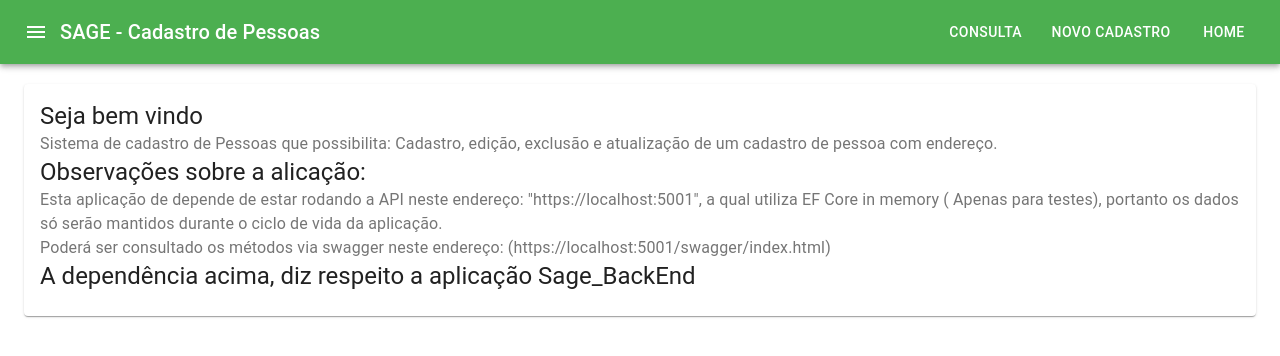
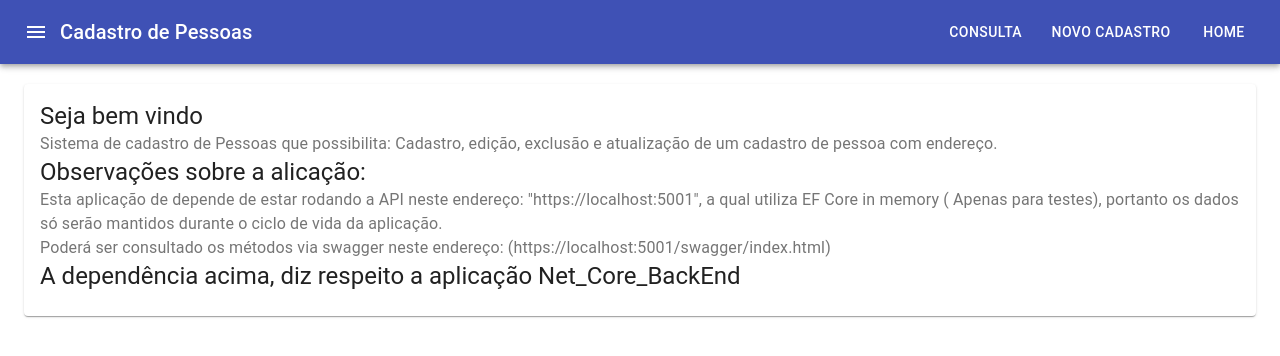
Before and after one commit to pedro-vieira-runing-to-7/React-FrontEnd, a React (Create React App) app: page / in a window 1280 px wide. Shown: the top 356 px of the page. Built offline with nearby package versions, Linux system fonts and the light colour scheme; no server answers; the HTML template or start-up script is replaced by a standard one.

Commit message:
Ajustes Sistêmico

```diff
--- a/src/component/Home.jsx
+++ b/src/component/Home.jsx
@@ -29,7 +29,7 @@ render()
         </Typography>
 
         <Typography variant="h5" component="h2">
-         A dependência acima, diz respeito a aplicação Sage_BackEnd
+         A dependência acima, diz respeito a aplicação Net_Core_BackEnd
         </Typography>
 
       </CardContent>
--- a/src/component/Navbar.jsx
+++ b/src/component/Navbar.jsx
@@ -7,8 +7,7 @@ import MenuIcon from '@material-ui/icons/Menu';
 import Button from '@material-ui/core/Button';
 
 const style = {
-    flexGrow: 1,
-    backgroundColor: '#4caf50',
+    flexGrow: 1
 }
 
 
@@ -29,7 +28,7 @@ addPessoa() {
                             <MenuIcon />
                         </IconButton>
                         <Typography variant="h6" style={style}>
-                        SAGE - Cadastro de Pessoas
+                        Cadastro de Pessoas
                         </Typography>
 
                         <Button variant="text" color="inherit" formNoValidate  onClick={eve => window.location.href='/consulta-pessoas'}> Consulta  </Button>
```
Also changed, not shown: 1 other file (tests, documents, lock files or other folders).
